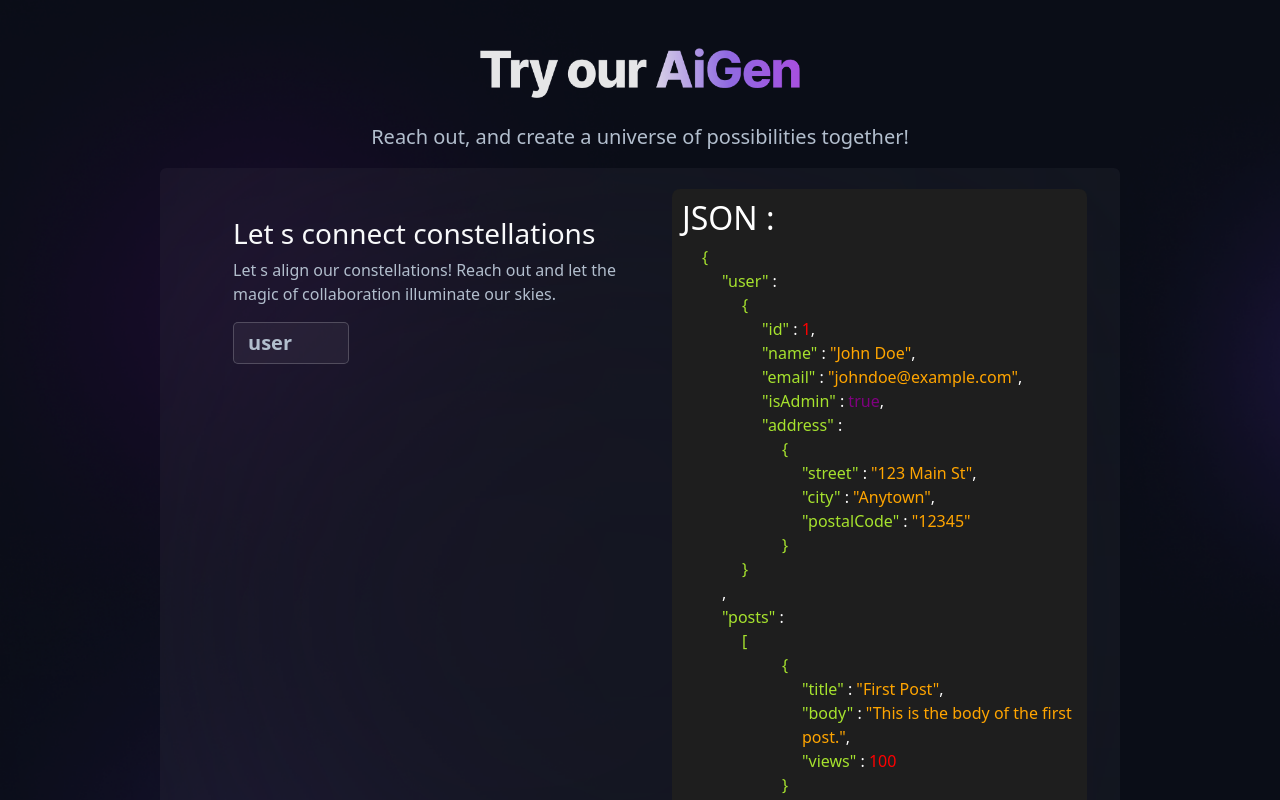
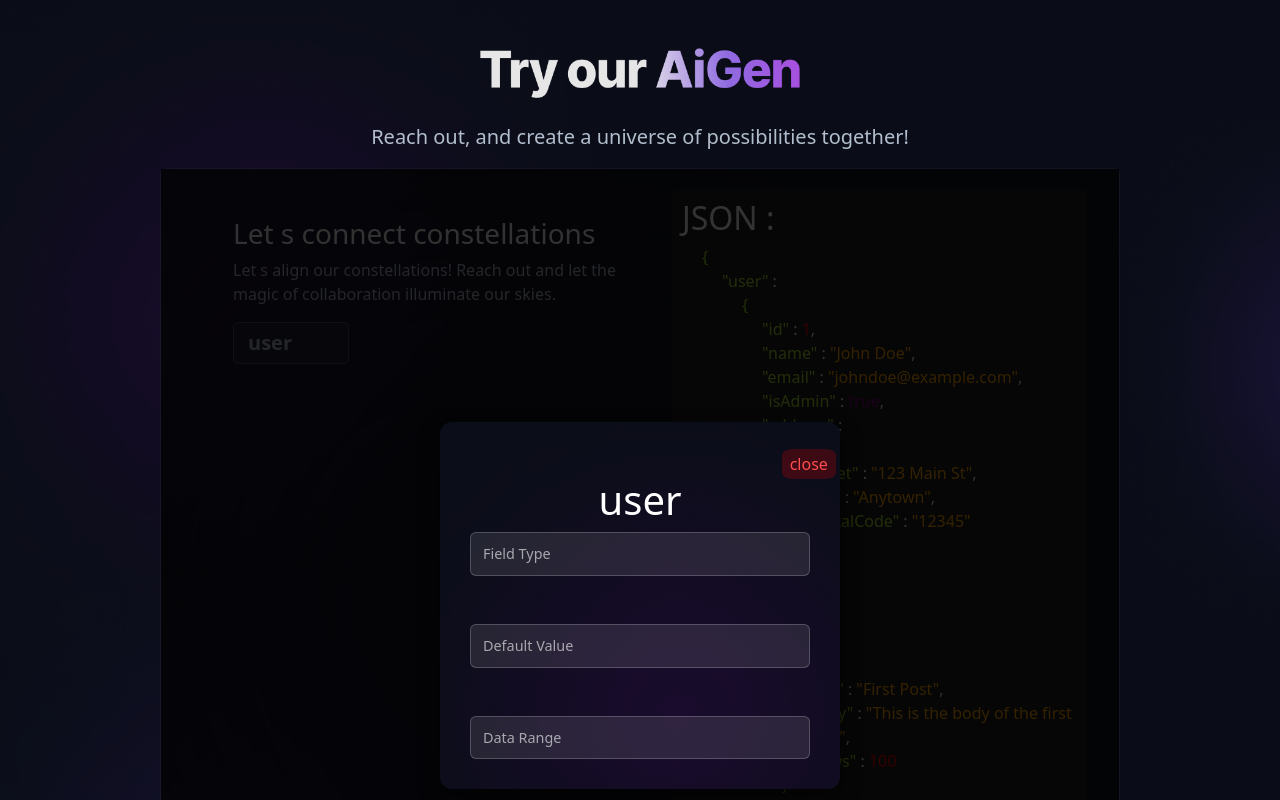
Before and after one commit to mohamedmaghzaoui/AIGen, a React (Vite) app in the folder ai-gen-app/: page / in a window 1280 px wide. Shown: the top 800 px of the page. Built offline with nearby package versions, Linux system fonts and the light colour scheme.

Commit message:
begin working on form style

```diff
--- a/ai-gen-app/src/components/form.jsx
+++ b/ai-gen-app/src/components/form.jsx
@@ -1,4 +1,5 @@
 import './form.css'
+import { Popup } from './popup'
 export const Form = () => {
   return (
     <div className="ms-5 mt-5 row">
@@ -10,7 +11,13 @@ export const Form = () => {
         </p>
         <div className="row">
           <div className="col-4 ">
-            <span className="custom-span h-75 fs-5">user</span>
+            <span
+              style={{ cursor: 'pointer' }}
+              className="custom-span h-75 fs-5"
+            >
+              user
+            </span>
+            <Popup />
           </div>
         </div>
       </div>
--- /dev/null
+++ b/ai-gen-app/src/components/popup.css
@@ -0,0 +1,84 @@
+/* Overlay: Dark backdrop with smooth fade effect */
+.overlay {
+  position: fixed;
+  top: 0;
+  left: 0;
+  right: 0;
+  bottom: 0;
+  background-color: rgba(0, 0, 0, 0.8); /* Darker semi-transparent background */
+  display: flex;
+  justify-content: center;
+  align-items: center;
+  z-index: 1000;
+  animation: fadeIn 0.3s ease-in-out; /* Smooth fade-in animation */
+}
+
+/* Popup Content: Modern dark container */
+.content {
+  background-image: url('../assets/image-color.png');
+  padding: 30px;
+  border-radius: 12px;
+  box-shadow: 0 8px 20px rgba(0, 0, 0, 0.6); /* Subtle shadow for depth */
+  width: 400px; /* Fixed width */
+  animation: slideIn 0.3s ease-in-out; /* Smooth slide-in animation */
+  position: relative; /* For positioning the close button */
+}
+
+/* Input Fields: Stylish and modern */
+.form-control {
+  background: rgba(255, 255, 255, 0.1); /* Subtle background for input */
+  border: 1px solid rgba(255, 255, 255, 0.2); /* Soft border */
+  color: #fff; /* White text */
+  font-size: 0.9rem;
+  padding: 10px 12px;
+  border-radius: 6px; /* Rounded corners */
+  transition: all 0.3s ease;
+}
+
+/* Focused Input Fields: Highlight with glow effect */
+.form-control:focus {
+  border-color: #4caf50; /* Green focus border */
+  box-shadow: 0 0 8px rgba(76, 175, 80, 0.7); /* Glow effect */
+  outline: none;
+  background-color: transparent;
+  color: white;
+}
+
+/* Spacing for form groups */
+.mb-5 {
+  margin-bottom: 20px; /* Larger spacing for better structure */
+}
+
+/* Placeholder text */
+.form-control::placeholder {
+  color: rgba(255, 255, 255, 0.6); /* Slightly transparent placeholder */
+}
+
+/* Button Styles */
+.close {
+  background-color: rgba(255, 0, 0, 0.2); /* Light red background */
+  color: #ff4d4d; /* Bright red text */
+
+  border-radius: 20%;
+  cursor: pointer;
+}
+/* Animations */
+@keyframes fadeIn {
+  from {
+    opacity: 0;
+  }
+  to {
+    opacity: 1;
+  }
+}
+
+@keyframes slideIn {
+  from {
+    transform: translateY(-20px);
+    opacity: 0;
+  }
+  to {
+    transform: translateY(0);
+    opacity: 1;
+  }
+}
--- /dev/null
+++ b/ai-gen-app/src/components/popup.jsx
@@ -0,0 +1,39 @@
+import './popup.css'
+
+export const Popup = () => {
+  return (
+    <div className="overlay">
+      <div className="content">
+        <span className=" close px-2 py-1 offset-xl-11 ">close</span>
+        <h1 className="text-center text-white">user</h1>
+
+        <form>
+          <div className="mb-5">
+            {/* Correctly apply the "form-control" class */}
+            <input
+              type="text"
+              className="form-control"
+              placeholder="Field Type"
+            />
+          </div>
+          <div className="mb-5">
+            {/* Correctly apply the "form-control" class */}
+            <input
+              type="text"
+              className="form-control"
+              placeholder="Default Value"
+            />
+          </div>
+          <div>
+            {/* Correctly apply the "form-control" class */}
+            <input
+              type="text"
+              className="form-control"
+              placeholder="Data Range"
+            />
+          </div>
+        </form>
+      </div>
+    </div>
+  )
+}
```
